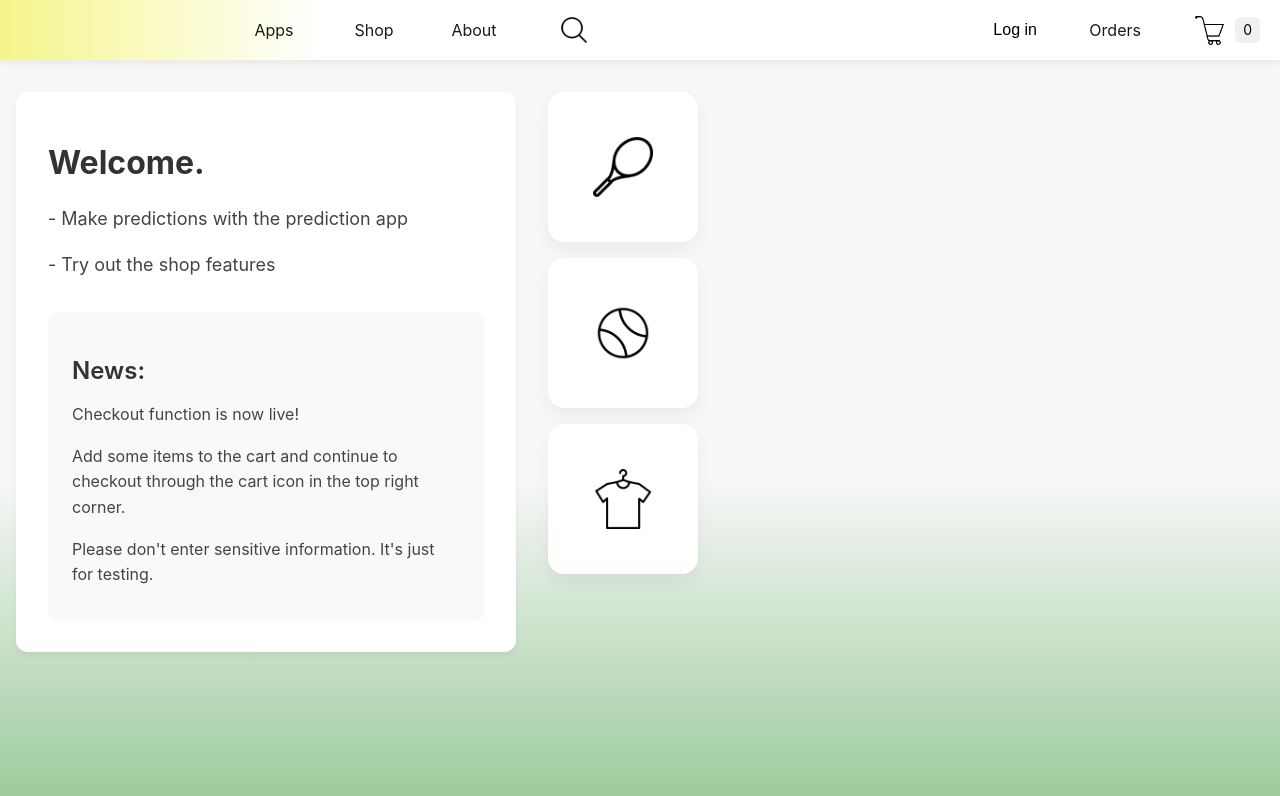
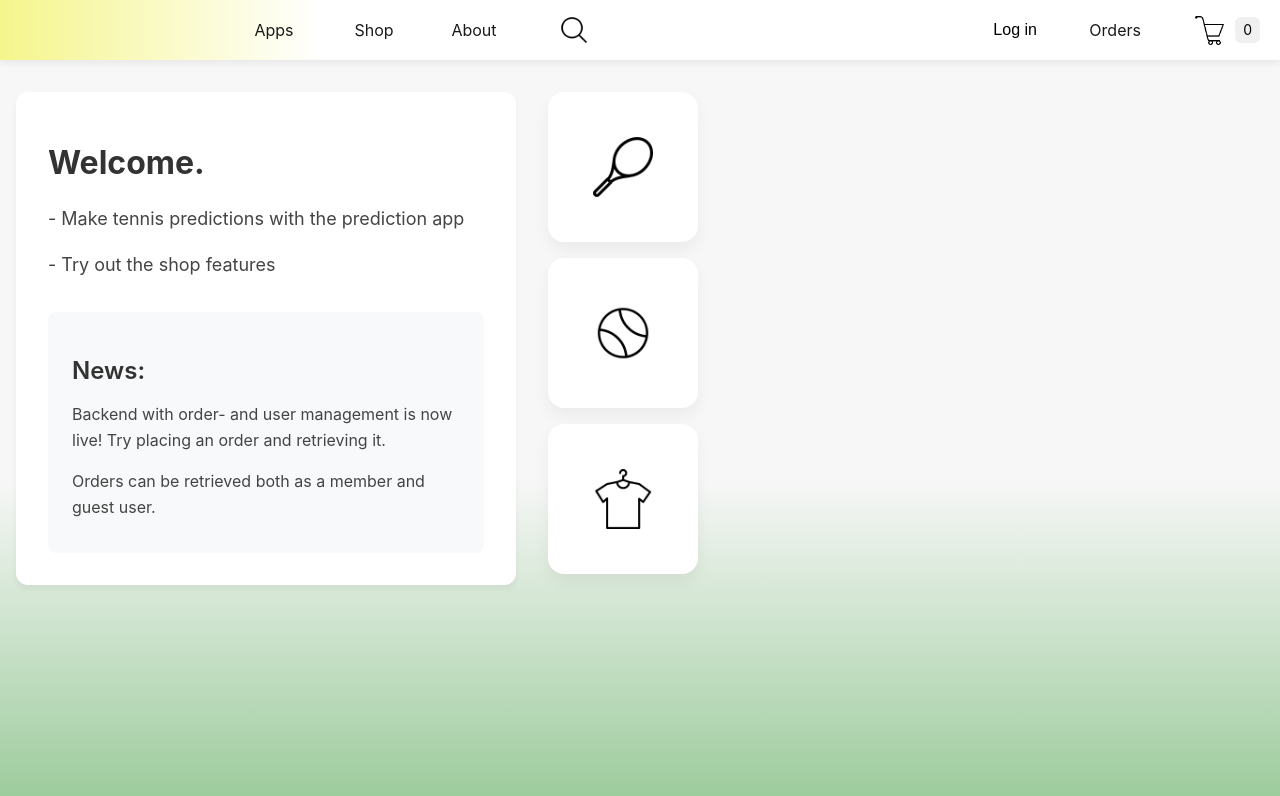
Before and after one commit to Snomaskin/tennis-web-shop, a React (Vite) app: page / in a window 1280 px wide. Shown: the top 796 px of the page. Built offline with nearby package versions, Linux system fonts and the light colour scheme.

Commit message:
updated info text

```diff
--- a/src/data/texts.ts
+++ b/src/data/texts.ts
@@ -23,14 +23,13 @@ const aboutText: TextPageType = {
 const homeText: TextPageType = {
     outerText: {
         title: 'Welcome.',
-        p1: `- Make predictions with the prediction app `,
+        p1: `- Make tennis predictions with the prediction app `,
         p2: `- Try out the shop features`,
     },
     innerText: {
         title: 'News:',
-        p1: `Checkout function is now live!`,
-        p2: `Add some items to the cart and continue to checkout through the cart icon in the top right corner.`,
-        p3: `Please don't enter sensitive information. It's just for testing.`
+        p1: `Backend with order- and user management is now live! Try placing an order and retrieving it.`,
+        p2: 'Orders can be retrieved both as a member and guest user.'
     }
 }
 const texts = {
```
